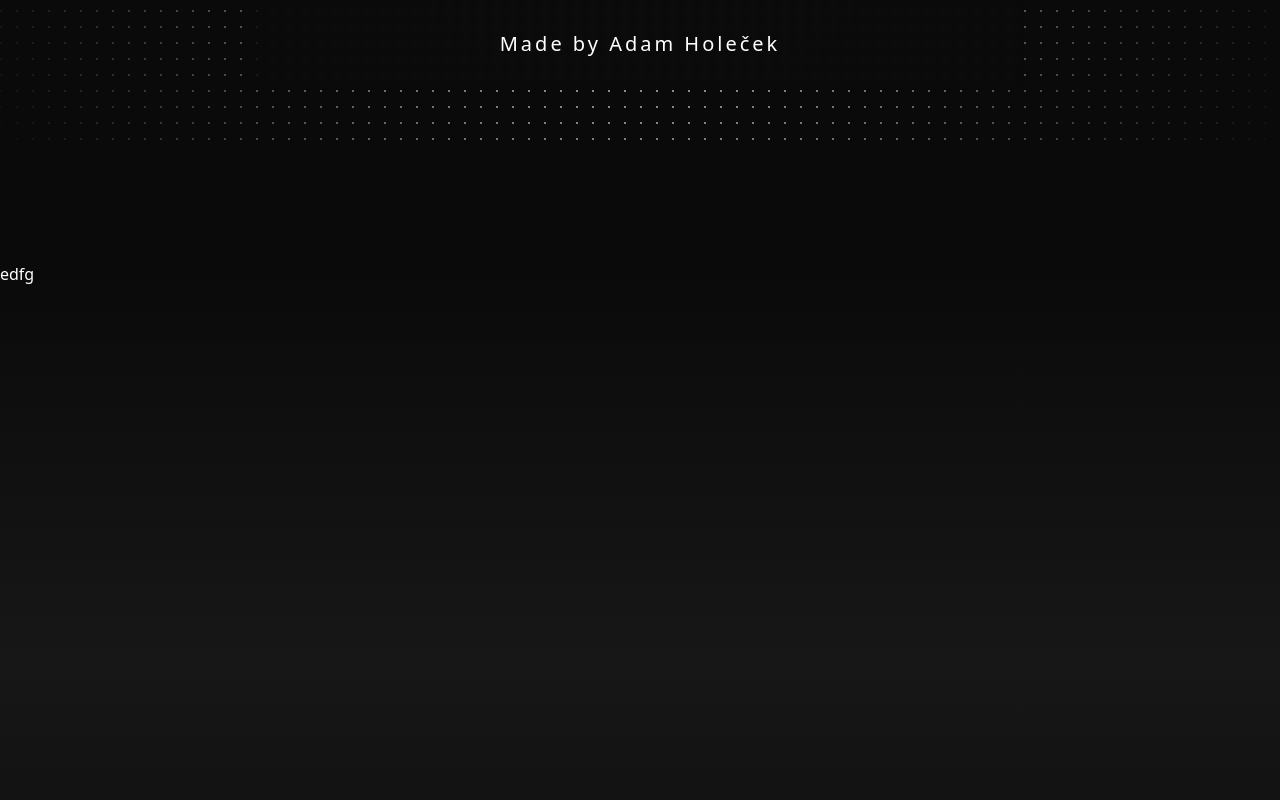
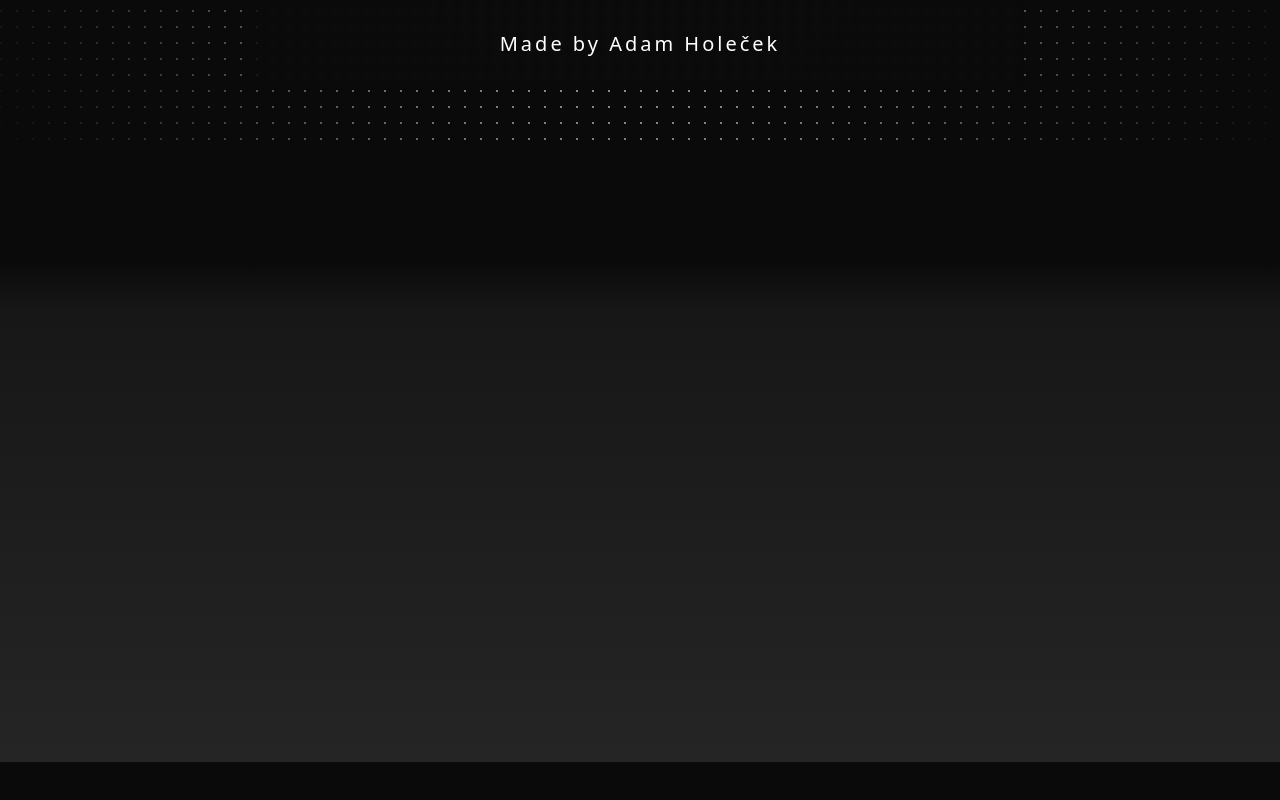
Before and after one commit to Adam222372/my-portfolio, a Next.js app: page /en in a window 1280 px wide. Shown: the part 478-1278 px from the top of the page. After the commit the page ends 1240 px from the top, so only its background shows below. Built offline with nearby package versions, Linux system fonts and the light colour scheme.

Commit message:
successfull made linear gradient bg for main section

```diff
--- a/app/[lang]/page.tsx
+++ b/app/[lang]/page.tsx
@@ -22,8 +22,8 @@ export default async function Page({
                     <p className="m-4 pt-4 tracking-[3px] text-xl ">Made by Adam Holeček</p>
                 </div>
             </div>
-            <div className="bg-gradient-to-b from-real-black  via-middle-black to-space-jet-black  h-screen">
-                   edfg
+            <div className="bg-[linear-gradient(to_bottom,_#0a0a0a,_#171717_10%,_#252525_100%)] bg-cover bg-no-repeat bg-center h-[500px]">
+
             </div>
         </div>
     )
--- a/app/globals.css
+++ b/app/globals.css
@@ -17,6 +17,7 @@
   --color-real-black: #0a0a0a;
   --color-luxury-gray: #2a2a2a;
   --color-middle-black: #171717;
+  --color-linear-bg: linear-gradient(to bottom, #0a0a0a, #171717 10%, #252525 100%);
 }
 
 :root {
```
